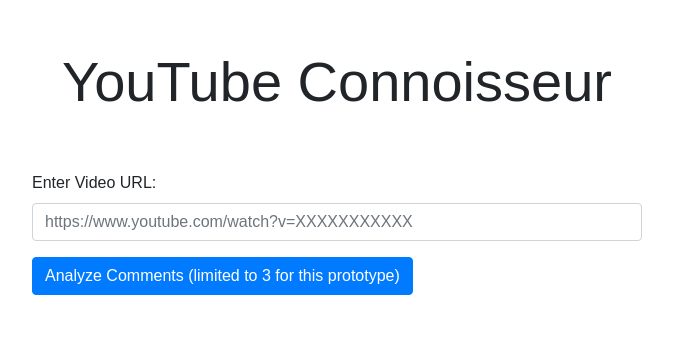
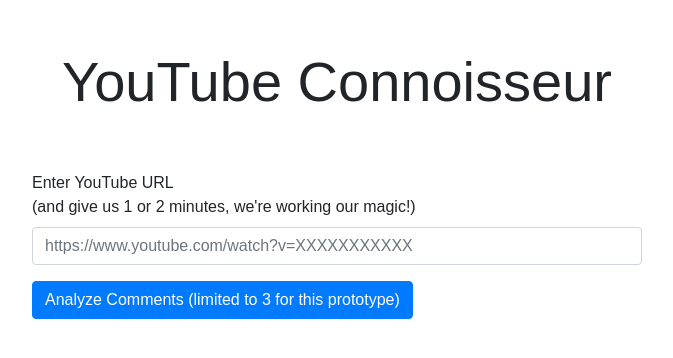
Before and after one commit to vincentsider/YouTubeConnoisseur, a Flask app: page / in a window 1280 px wide. Shown: the top 358 px of the page, without its empty margins (303-976 px from the left). Run offline with Flask 2, Linux system fonts and the light colour scheme; parts of the project's set-up code (start-up, migrations or seed data) failed here and were passed over; some libraries are stand-ins or nearby versions.

Commit message:
Prevent form if url not valid

```diff
--- a/templates/index.html
+++ b/templates/index.html
@@ -198,7 +198,7 @@
                 <div id="form-wrapper">
                     <form id="video-url-form">
                         <div class="form-group">
-                            <label for="video_url">Enter Video URL:</label>
+                            <label for="video_url">Enter YouTube URL <br> (and give us 1 or 2 minutes, we're working our magic!)</label>
                             <input type="text" class="form-control" id="video_url" name="video_url"
                                 placeholder="https://www.youtube.com/watch?v=XXXXXXXXXXX">
                         </div>
@@ -237,10 +237,21 @@
     </style>
 
     <script>
+    function isValidYouTubeUrl(url) {
+        const regex = /^((?:https?:)?\/\/)?((?:www|m)\.)?((?:youtube\.com|youtu.be))(\/(?:[\w\-]+\?v=|embed\/|v\/)?)([\w\-]+)(\S+)?$/;
+        return regex.test(url);
+    }
+
     $(document).ready(function () {
         $("#video-url-form").submit(function (event) {
             event.preventDefault();
             const video_url = $("#video_url").val();
+
+            if (!isValidYouTubeUrl(video_url)) {
+                alert("Please enter a valid YouTube URL.");
+                return;
+            }
+
             $("#loading-animation").show();
             // Replace '/process' with your actual API endpoint
             $.post("/process", { video_url: video_url }, function (data) {
@@ -279,5 +290,6 @@
         });
     });
 </script>
+
 </body>
 </html>
```
Also changed, not shown: 1 other file. Lines whose indentation alone changed are shown as unchanged.
